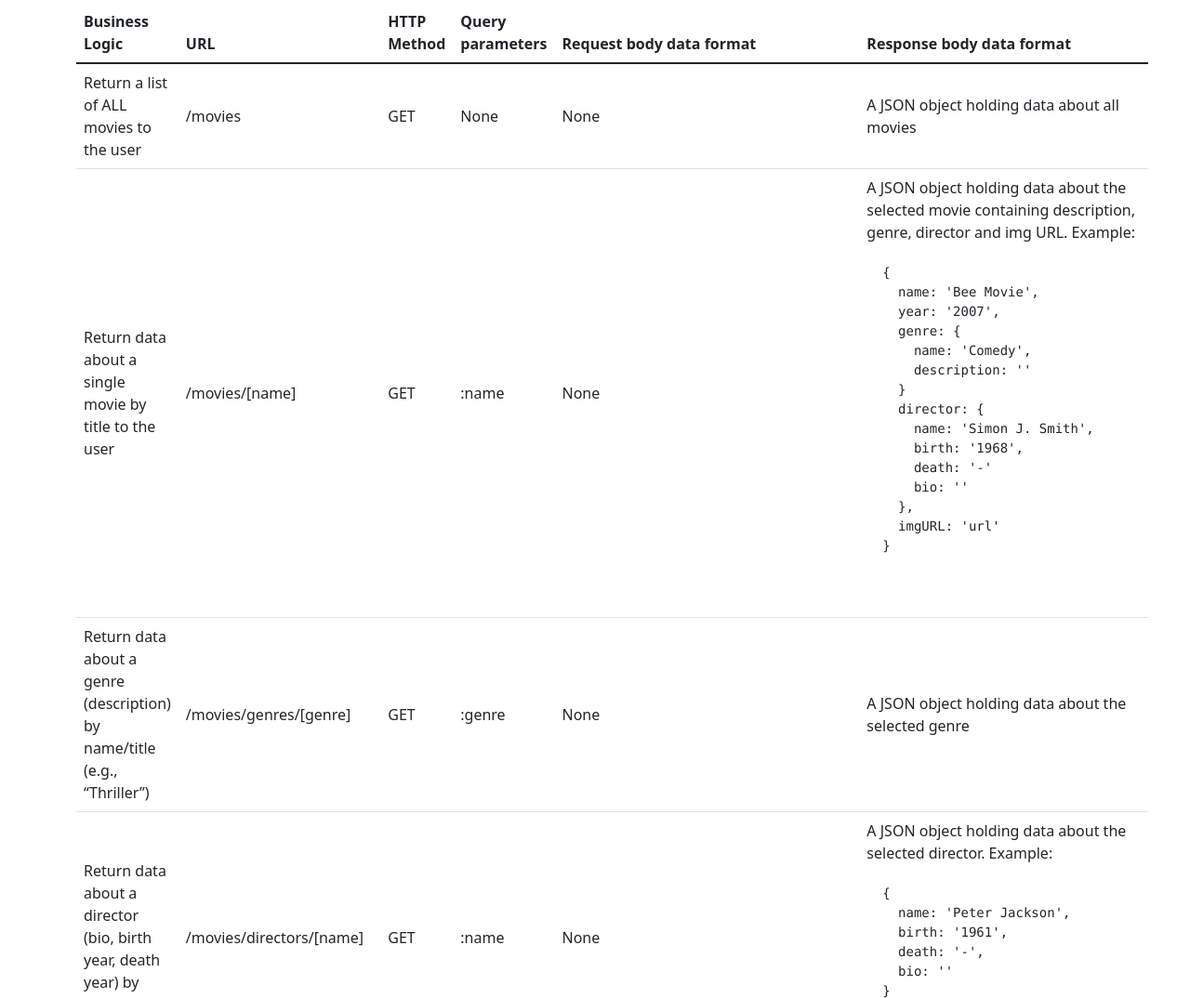
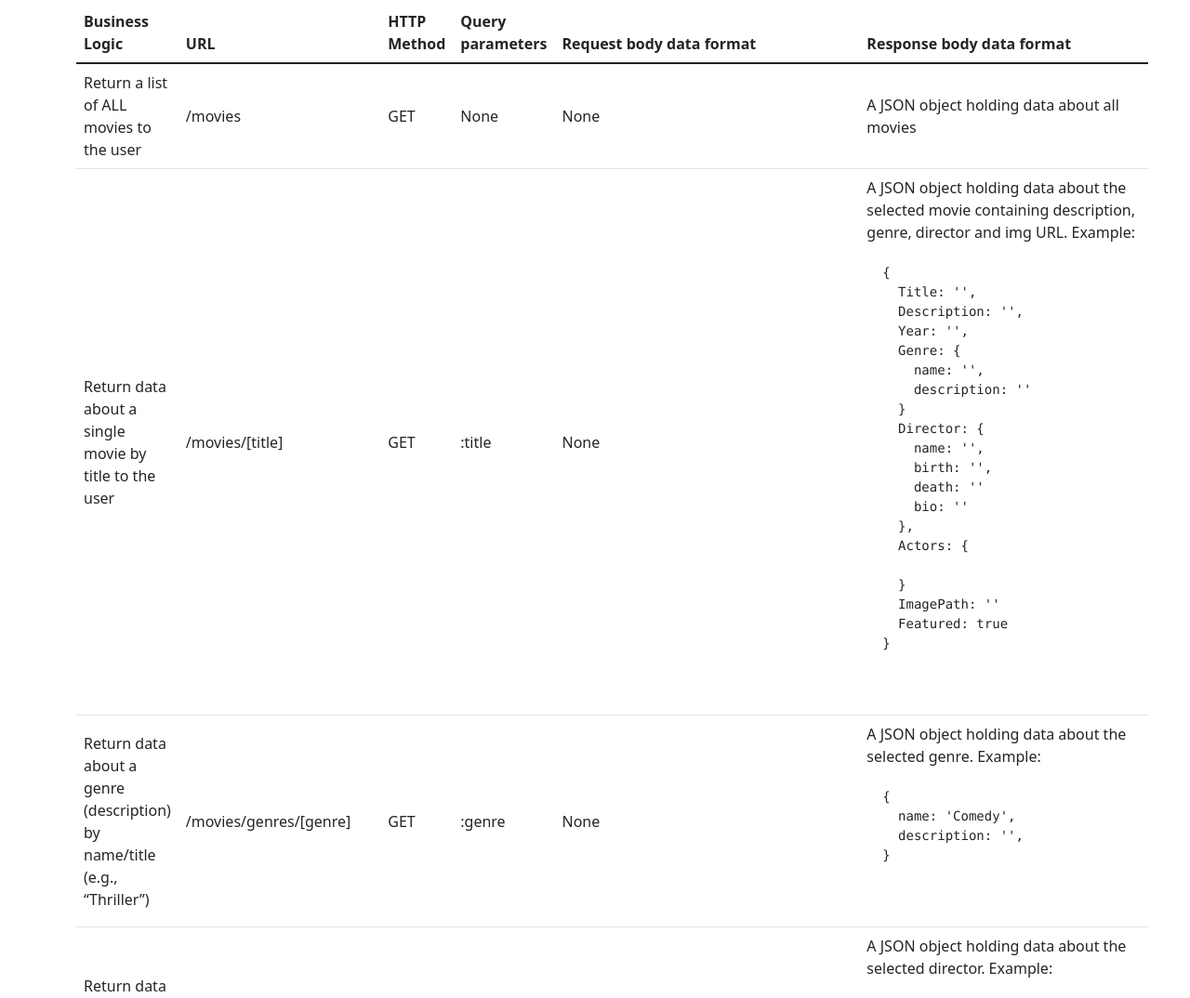
Before and after one commit to wtfoxx/movie-api, a website: page public/documentation.html in a window 1280 px wide. Shown: the part 93-1167 px from the top of the page at 93% size. Drawn offline with nearby package versions, Linux system fonts and the light colour scheme.

Commit message:
documentation update

```diff
--- a/public/documentation.html
+++ b/public/documentation.html
@@ -37,27 +37,32 @@
       </tr>
       <tr>
         <td>Return data about a single movie by title to the user</td>
-        <td>/movies/[name]</td>
+        <td>/movies/[title]</td>
         <td>GET</td>
-        <td>:name</td>
+        <td>:title</td>
         <td>None</td>
         <td>A JSON object holding data about the selected movie containing description, genre, director and img URL. Example:
           <pre>
             <code>
   {
-    name: 'Bee Movie',
-    year: '2007',
-    genre: {
-      name: 'Comedy',
+    Title: '',
+    Description: '',
+    Year: '',
+    Genre: {
+      name: '',
       description: ''
     }
-    director: {
-      name: 'Simon J. Smith',
-      birth: '1968',
-      death: '-'
+    Director: {
+      name: '',
+      birth: '',
+      death: ''
       bio: ''
     },
-    imgURL: 'url'
+    Actors: {
+
+    }
+    ImagePath: ''
+    Featured: true
   }
             </code>
           </pre>
@@ -69,7 +74,16 @@
         <td>GET</td>
         <td>:genre</td>
         <td>None</td>
-        <td>A JSON object holding data about the selected genre</td>
+        <td>A JSON object holding data about the selected genre. Example:
+          <pre>
+            <code>
+  {
+    name: 'Comedy',
+    description: '',
+  }
+            </code>
+          </pre>
+        </td>
       </tr>
       <tr>
         <td>Return data about a director (bio, birth year, death year) by name</td>
@@ -101,6 +115,7 @@
   {
     "username": "lemon",
     "email": "lemoncakes@gmail.com",
+    "password": "ihatelemons"
     "birthday": "12/09/1994",
     "favorites": [
       "Bee Movie", "Parent Trap"
@@ -116,6 +131,7 @@
     id: '1',
     username: 'lemon',
     email: 'lemoncakes@gmail.com',
+    password: 'ihatelemons'
     birthday: '12/09/1994',
     favorites: [
       'Bee Movie', 'Parent Trap'
@@ -146,6 +162,7 @@
     id: '1',
     username: 'lime',
     email: 'lemoncakes@gmail.com',
+    password: 'ihatelemons'
     birthday: '12/09/1994',
     favorites: [
       'Bee Movie', 'Parent Trap'
```
Also changed, not shown: index.js (+7 -3 lines).
